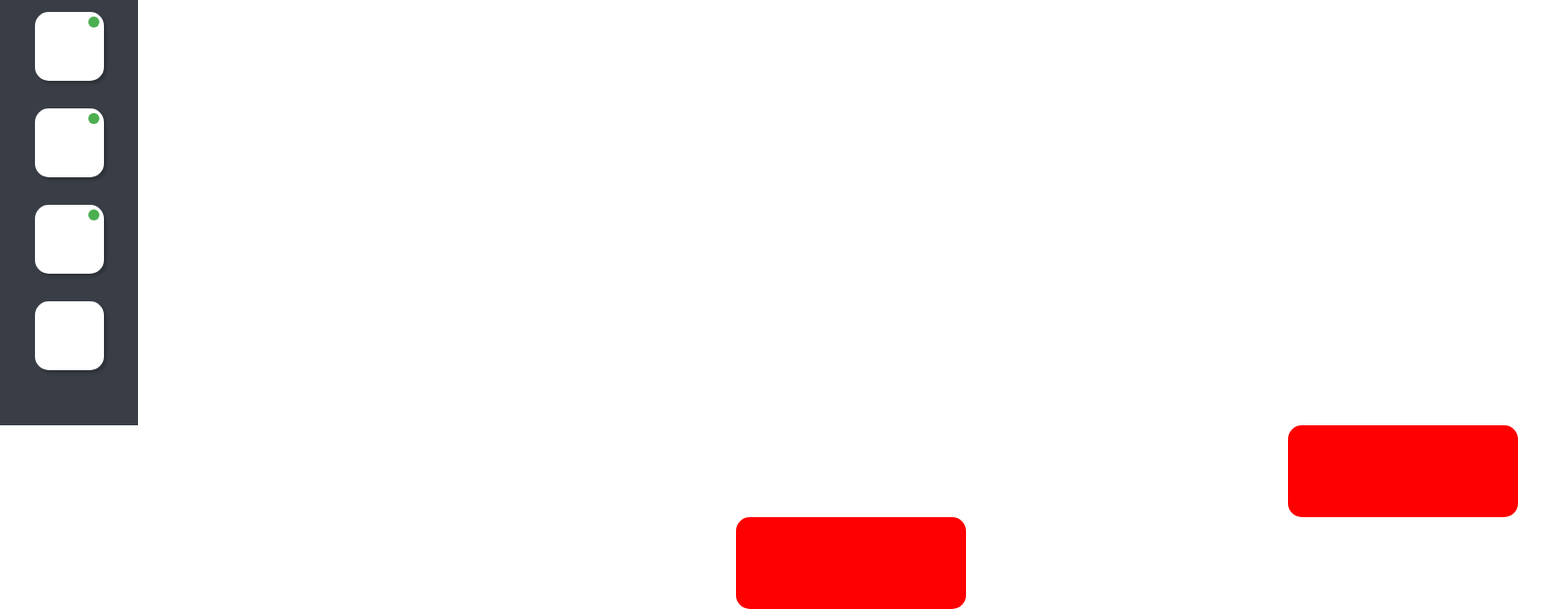
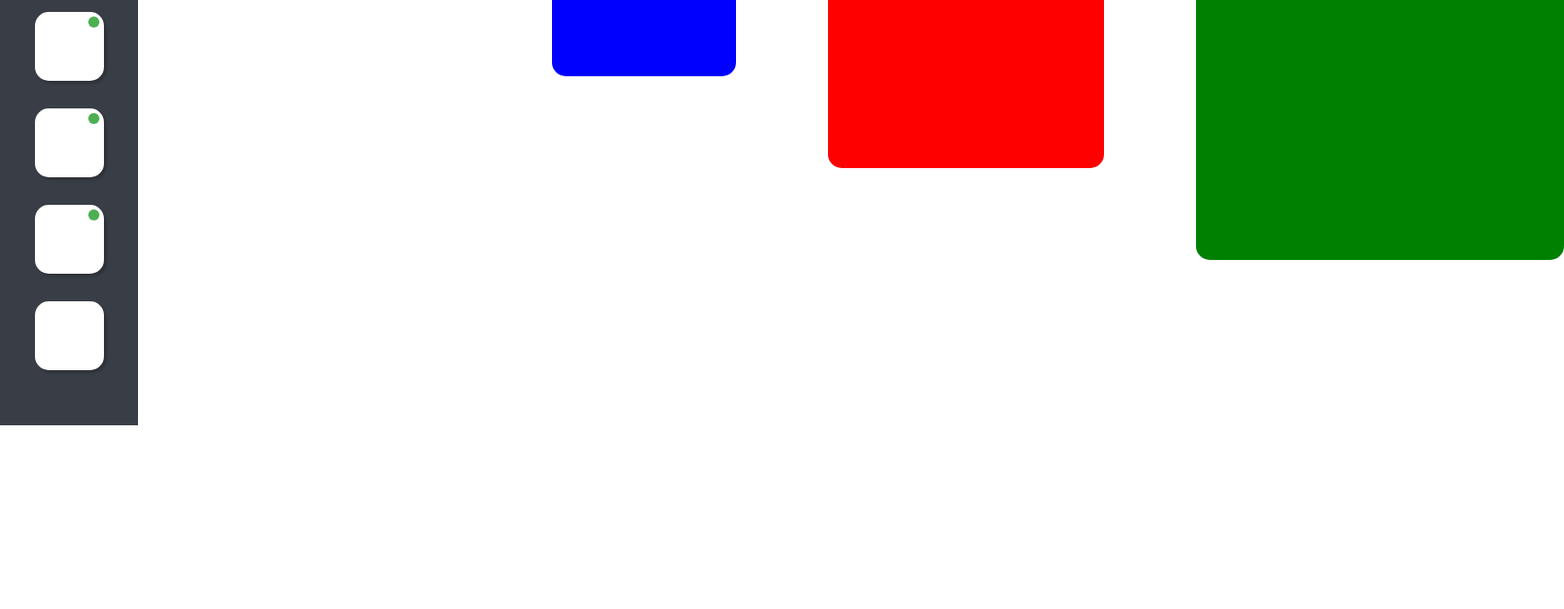
Before and after one commit to VictorHarri-Chal/AREA, a React (Create React App) app in the folder clientWeb/: page /dashboard in a window 1280 px wide. Shown: the part 417-1080 px from the top of the page at 92% size, 1700 px wide, since content can reach past the window. After the commit the page ends 800 px from the top, so only its background shows below. Built offline with nearby package versions, Linux system fonts and the light colour scheme; some icons are missing.

Commit message:
[ADD] Dynamic display for multiple rectangles, add border

```diff
--- a/clientWeb/src/components/DragableRectangle/DragableRectElements.js
+++ b/clientWeb/src/components/DragableRectangle/DragableRectElements.js
@@ -1,9 +1,31 @@
 import styled from 'styled-components';
 
 export const DragableRectangleStyle = styled.div`
-  width: 250px;
-  height: 100px;
-  background: red;
-  position: relative;
-  border-radius: 15px;
+    width: ${props => props.width}px;
+    height: ${props => props.height}px;
+    left: ${props => props.left}px;
+    top: ${props => props.top}px;
+    background: blue;
+    position: absolute;
+    border-radius: 15px;
 `;
+
+export const DragableRectangleStyle2 = styled.div`
+    width: ${props => props.width}px;
+    height: ${props => props.height}px;
+    left: ${props => props.left}px;
+    top: ${props => props.top}px;
+    background: red;
+    position: absolute;
+    border-radius: 15px;
+`;
+
+export const DragableRectangleStyle3 = styled.div`
+    width: ${props => props.width}px;
+    height: ${props => props.height}px;
+    left: ${props => props.left}px;
+    top: ${props => props.top}px;
+    background: green;
+    position: absolute;
+    border-radius: 15px;
+`;
--- a/clientWeb/src/components/DragableRectangle/index.js
+++ b/clientWeb/src/components/DragableRectangle/index.js
@@ -1,10 +1,31 @@
-import React, { useState, useRef } from 'react';
-import { DragableRectangleStyle } from './DragableRectElements';
+import React, { useState } from 'react';
+import { DragableRectangleStyle, DragableRectangleStyle2, DragableRectangleStyle3 } from './DragableRectElements';
 
-const DragableRectangle = ({ newRectangle }) => {
-  const [rectanglePosition, setRectanglePosition] = useState({ x: newRectangle.x, y: newRectangle.y });
+const DragableRectangle = ({ index, rectanglePositions, setRectanglePositions}) => {
+    const [rectanglePosition, setRectanglePosition] = useState({ x: rectanglePositions[index].x, y: rectanglePositions[index].y });
+    const [rectangleDimension, setRectangleDimension] = useState({ width: getRectangleWidth(), height: getRectangleHeight() });
     const [isDragging, setIsDragging] = useState(false);
     const [initialMousePosition, setInitialMousePosition] = useState({ x: 0, y: 0 });
+
+    function getRectangleWidth() {
+        if (rectanglePositions[index].type === '1') {
+            return 200;
+        } else if (rectanglePositions[index].type === '2') {
+            return 300;
+        } else if (rectanglePositions[index].type === '3') {
+            return 400;
+        }
+    }
+
+    function getRectangleHeight() {
+        if (rectanglePositions[index].type === '1') {
+            return 100;
+        } else if (rectanglePositions[index].type === '2') {
+            return 200;
+        } else if (rectanglePositions[index].type === '3') {
+            return 300;
+        }
+    }
 
     const handleMouseDown = (event) => {
         setInitialMousePosition({ x: event.clientX, y: event.clientY });
@@ -16,24 +37,47 @@ const DragableRectangle = ({ newRectangle }) => {
     };
 
     const handleMouseMove = (event) => {
-    if (isDragging) {
+        if (!isDragging) {
+            return;
+        }
         const { x, y } = rectanglePosition;
         const deltaX = event.clientX - initialMousePosition.x;
         const deltaY = event.clientY - initialMousePosition.y;
+        if ((x + deltaX) > 450 && (y + deltaY) > 75 &&
+        (x + deltaX + rectangleDimension.width) < window.innerWidth &&
+        (y + deltaY + rectangleDimension.height) < window.innerHeight) {
             setRectanglePosition({ x: x + deltaX, y: y + deltaY });
+        }
         setInitialMousePosition({ x: event.clientX, y: event.clientY });
-    }
     };
 
     return (
-      <DragableRectangleStyle
+        <div>
+            {rectanglePositions[index].type === '1' &&
+                <DragableRectangleStyle width={rectangleDimension.width} height={rectangleDimension.height}
+                    left={rectanglePosition.x} top={rectanglePosition.y}
                     onMouseDown={handleMouseDown}
                     onMouseUp={handleMouseUp}
                     onMouseMove={handleMouseMove}
-        style={{
-          transform: `translate(${rectanglePosition.x}px, ${rectanglePosition.y}px)`,
-        }}
                 />
+            }
+            {rectanglePositions[index].type === '2' &&
+                <DragableRectangleStyle2 width={rectangleDimension.width} height={rectangleDimension.height}
+                    left={rectanglePosition.x} top={rectanglePosition.y}
+                    onMouseDown={handleMouseDown}
+                    onMouseUp={handleMouseUp}
+                    onMouseMove={handleMouseMove}
+                />
+            }
+            {rectanglePositions[index].type === '3' &&
+                <DragableRectangleStyle3 width={rectangleDimension.width} height={rectangleDimension.height}
+                    left={rectanglePosition.x} top={rectanglePosition.y}
+                    onMouseDown={handleMouseDown}
+                    onMouseUp={handleMouseUp}
+                    onMouseMove={handleMouseMove}
+                />
+            }
+        </div>
     );
 };
 
--- a/clientWeb/src/pages/Dashboard/index.js
+++ b/clientWeb/src/pages/Dashboard/index.js
@@ -8,15 +8,18 @@ import DragableRectangle from '../../components/DragableRectangle'
 const Dashboard = () => {
 
     const [appSelected, setAppSelected] = useState({})
-    const [newRectangle, setNewRectangle] = useState({})
+    const [rectanglePositions, setRectanglePositions] = useState([{type : '1', x : 600, y : 400},
+    {type : '2', x : 900, y : 400}, {type : '3', x : 1300, y : 400}])
 
     return (
         <>
             <Navbar isOpen={false} isInDashboard={true}/>
             <AppSidebar setAppSelected={setAppSelected} />
             <BlocSidebar appSelected={appSelected}/>
-            <DragableRectangle newRectangle={{ x: 1400, y: 800 }}/>
-            <DragableRectangle newRectangle={{ x: 800, y: 800 }}/>
+            {rectanglePositions.map((position, index) => (
+                <DragableRectangle key={index} index={index} rectanglePositions={rectanglePositions}
+                setRectanglePositions={setRectanglePositions} />
+            ))}
         </>
     )
 }
```
Lines whose indentation alone changed are shown as unchanged.
